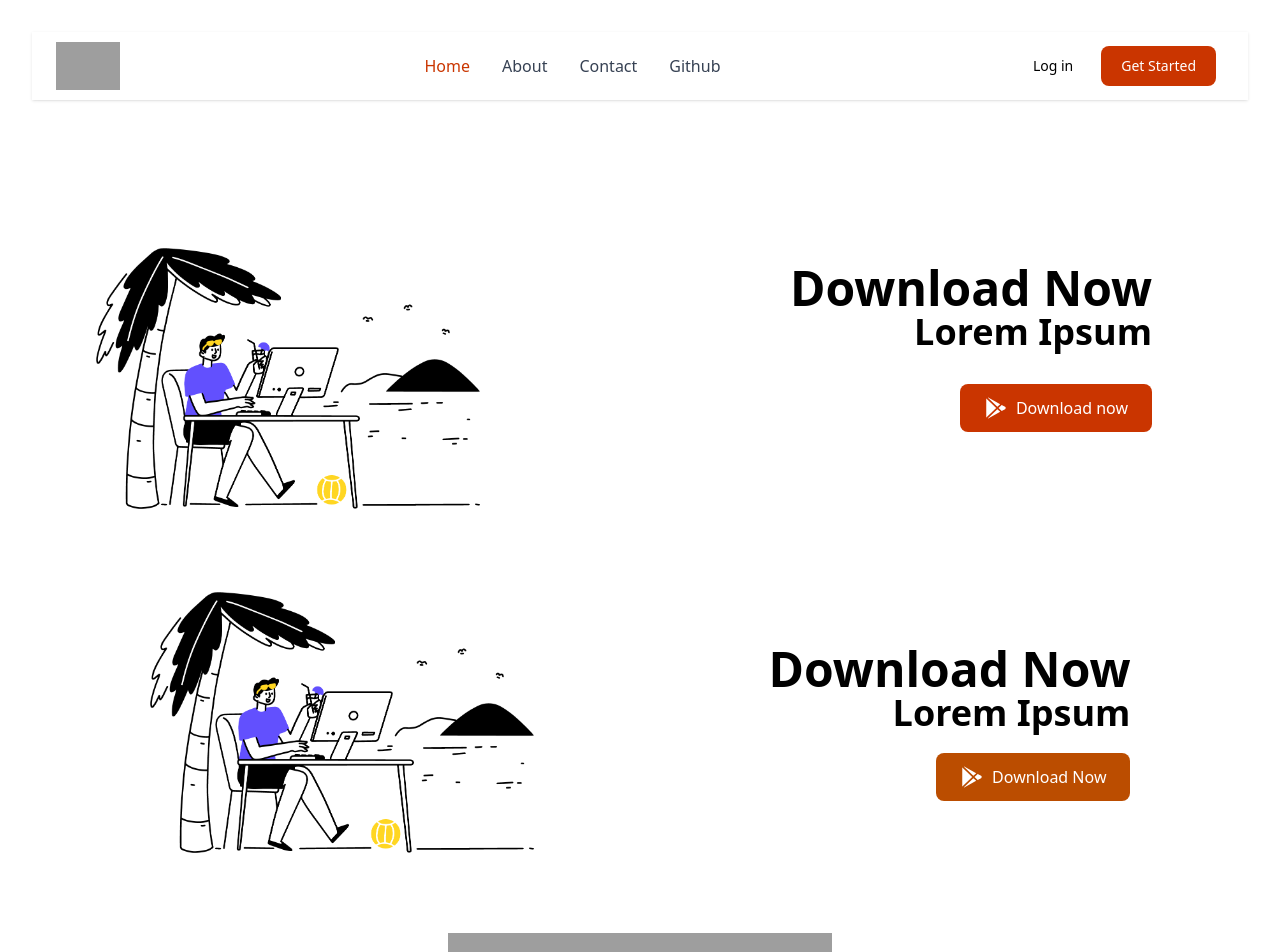
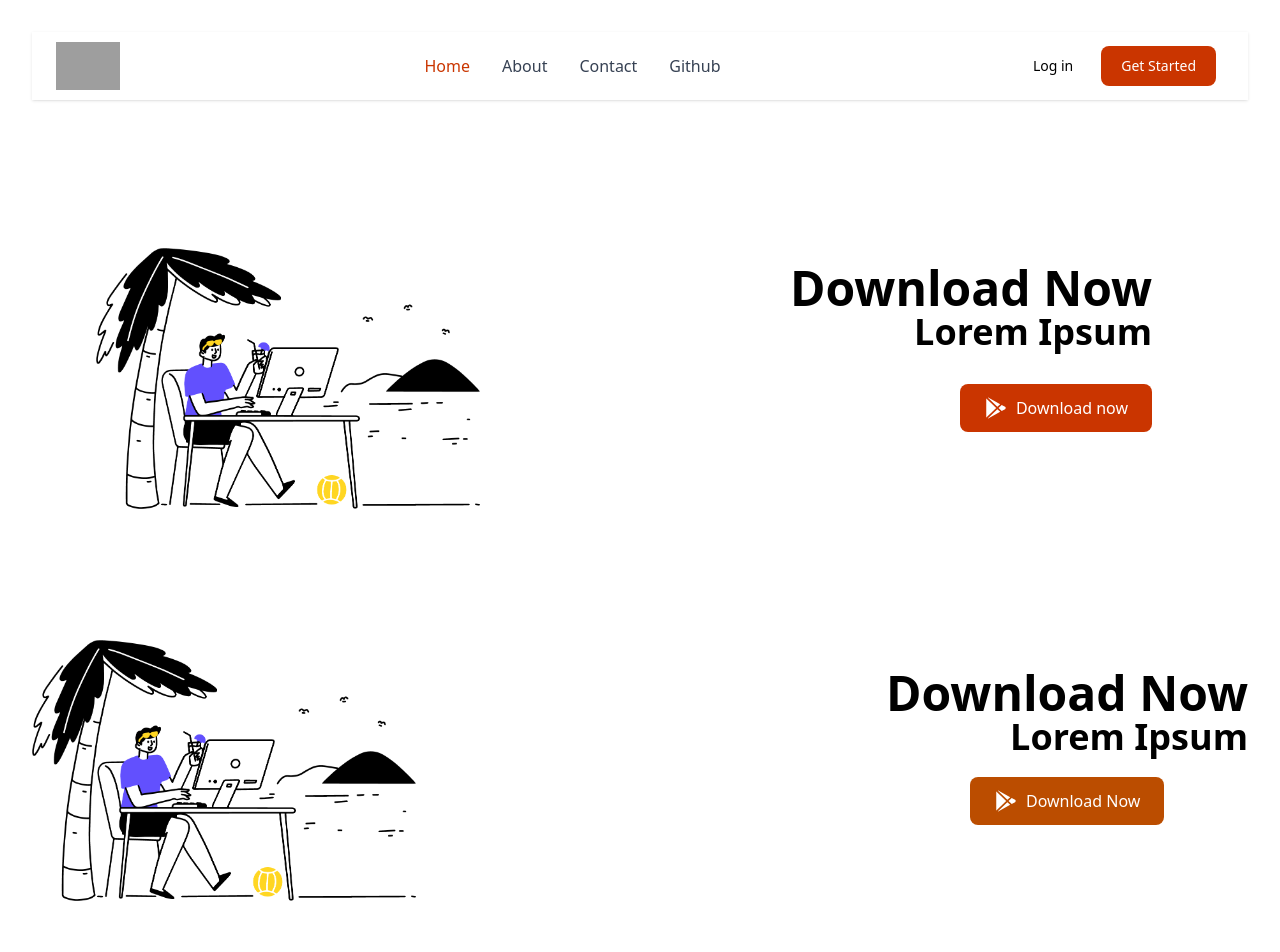
Before and after one commit to vikasyadav-78/react-projects, a React (Vite) app in the folder 4reactRouterProject/: page / in a window 1280 px wide. Shown: the top 952 px of the page. Built offline with nearby package versions, Linux system fonts and the light colour scheme; grey boxes are pictures that could not be loaded.

Commit message:
update home page

```diff
--- a/4reactRouterProject/src/components/Home/Home.jsx
+++ b/4reactRouterProject/src/components/Home/Home.jsx
@@ -27,15 +27,17 @@ export default function Home() {
             </div>
 
             <div className='flex justify-around items-center flex-col md:flex-row md:space-y-0 space-y-15'>
-                <div>
-                    <img className='w-96' src={img1} alt="" />
+                <div className='w-full pt-12 h-full'>
+                    <img className='w-96' src={img1} alt="image1" />
                 </div>
                 <div className='text-right space-y-5'>
                     <div>
-                        <h1 className='whitespace-nowrap text-5xl font-bold lg:text-5xl sm:text-4xl'>Download Now </h1>
+                        <h1 className='whitespace-nowrap text-4xl font-bold lg:text-5xl sm:text-5xl'>Download Now </h1>
                         <h2 className='text-4xl md:block hidden font-bold'>Lorem Ipsum</h2>
                     </div>
-                    <Link to='/' className='inline-flex fw-bold rounded-lg font-medium bg-amber-700 px-6 py-3 items-center justify-center text-white hover:opacity-75'><IoLogoGooglePlaystore className='text-2xl' /> &nbsp; Download Now</Link>
+                    <div className='flex justify-center items-center'>
+                        <Link to='/' className='inline-flex rounded-lg font-medium bg-amber-700 px-6 py-3 items-center justify-center text-white hover:opacity-75'><IoLogoGooglePlaystore className='text-2xl' /> &nbsp; Download Now</Link>
+                    </div>
                 </div>
             </div>
 
```
